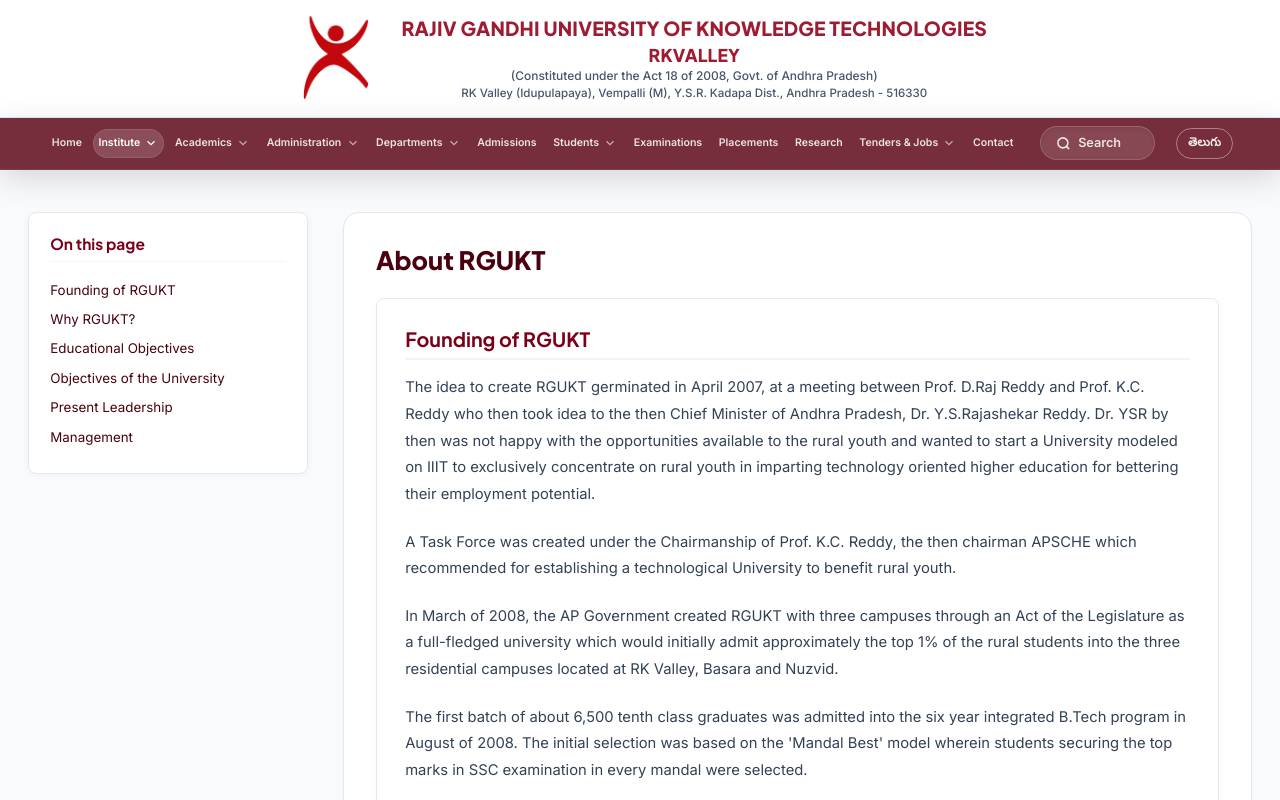
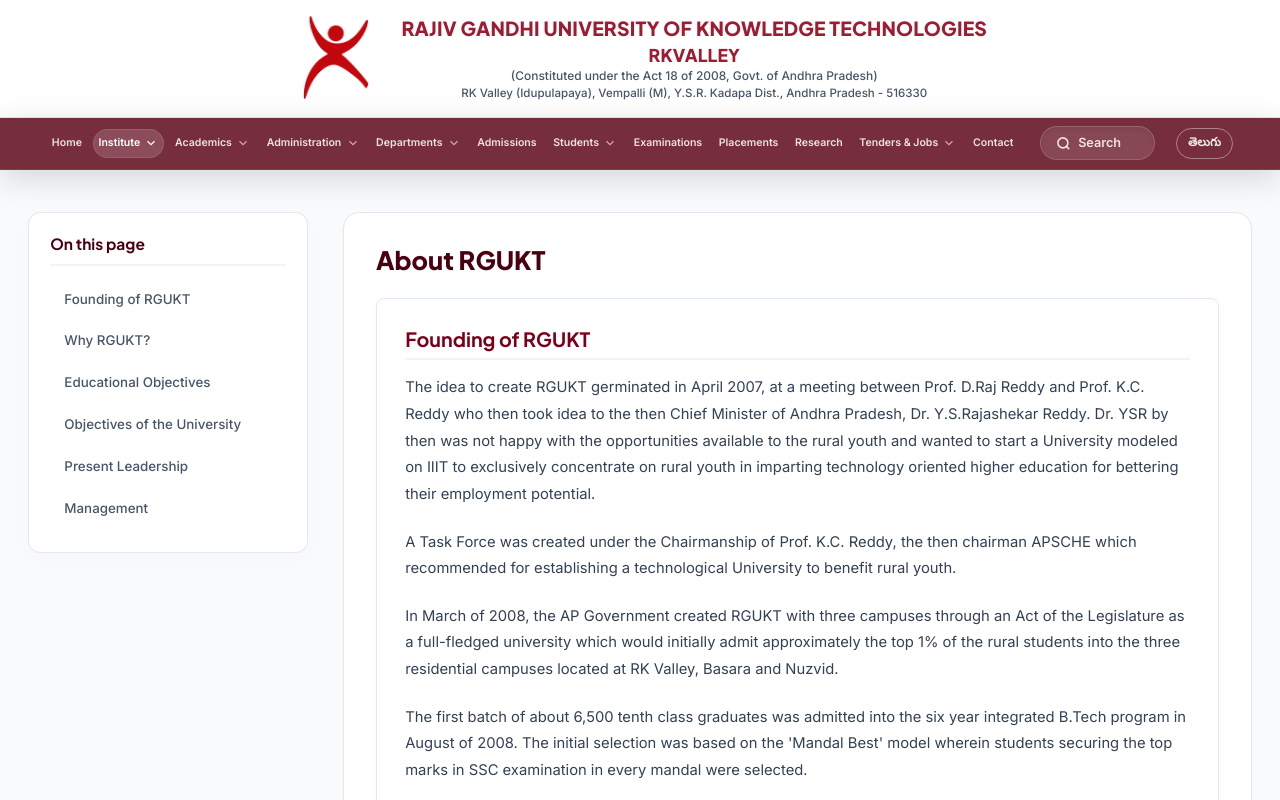
Before and after one commit to formsrgukt/RKVALLEY, a Next.js app: page /about in a window 1280 px wide. Shown: the top 800 px of the page. Built offline with nearby package versions, Linux system fonts and the light colour scheme.

Commit message:
Enhance About page index sidebar with professional hover effects and styling

```diff
--- a/src/app/(main)/about/page.tsx
+++ b/src/app/(main)/about/page.tsx
@@ -40,15 +40,15 @@
       <div style={{ padding: "0 2rem", width: "100%", maxWidth: "1600px", margin: "0 auto" }}>
         <div className="page-content-layout">
           {/* Index Sidebar */}
-          <aside style={{ position: "sticky", top: "100px", height: "fit-content", background: "#ffffff", border: "1px solid #e2e8f0", borderRadius: "8px", padding: "1.5rem", boxShadow: "0 2px 8px rgba(0,0,0,0.03)" }}>
-            <h4 style={{ fontSize: "1.1rem", fontWeight: 700, color: "var(--primary-maroon)", marginBottom: "1rem", borderBottom: "1px solid #f1f5f9", paddingBottom: "0.5rem" }}>On this page</h4>
-            <ul style={{ listStyle: "none", padding: 0, margin: 0, fontSize: "0.95rem", lineHeight: 2.2 }}>
-              <li><a href="#founding" style={{ color: "var(--primary-dark)", textDecoration: "none" }}>Founding of RGUKT</a></li>
-              <li><a href="#why-rgukt" style={{ color: "var(--primary-dark)", textDecoration: "none" }}>Why RGUKT?</a></li>
-              <li><a href="#educational-objectives" style={{ color: "var(--primary-dark)", textDecoration: "none" }}>Educational Objectives</a></li>
-              <li><a href="#university-objectives" style={{ color: "var(--primary-dark)", textDecoration: "none" }}>Objectives of the University</a></li>
-              <li><a href="#leadership" style={{ color: "var(--primary-dark)", textDecoration: "none" }}>Present Leadership</a></li>
-              <li><a href="#management" style={{ color: "var(--primary-dark)", textDecoration: "none" }}>Management</a></li>
+          <aside style={{ position: "sticky", top: "100px", height: "fit-content", background: "#ffffff", border: "1px solid #e2e8f0", borderRadius: "12px", padding: "1.5rem", boxShadow: "0 4px 15px rgba(0,0,0,0.02)" }}>
+            <h4 style={{ fontSize: "1.1rem", fontWeight: 700, color: "var(--primary-dark)", marginBottom: "1rem", borderBottom: "2px solid #f1f5f9", paddingBottom: "0.75rem" }}>On this page</h4>
+            <ul className="about-sidebar-nav">
+              <li><a href="#founding" className="about-sidebar-link">Founding of RGUKT</a></li>
+              <li><a href="#why-rgukt" className="about-sidebar-link">Why RGUKT?</a></li>
+              <li><a href="#educational-objectives" className="about-sidebar-link">Educational Objectives</a></li>
+              <li><a href="#university-objectives" className="about-sidebar-link">Objectives of the University</a></li>
+              <li><a href="#leadership" className="about-sidebar-link">Present Leadership</a></li>
+              <li><a href="#management" className="about-sidebar-link">Management</a></li>
             </ul>
           </aside>
 
--- a/src/app/globals.css
+++ b/src/app/globals.css
@@ -2523,3 +2523,17 @@
 
 /* Hide all extra Google Translate popups, frames, and icons */
 .goog-te-gadget-icon, .goog-te-menu-value, .goog-te-menu2, .goog-te-menu-frame, #goog-gt-vt, .VIpgJd-ZVi9od-aZ2wEe-wOHMyf, .VIpgJd-ZVi9od-aZ2wEe-wOHMyf-ti6hGc { display: none !important; }
+
+
+/* INDEX SIDEBAR */
+.index-sidebar { position: sticky; top: 100px; height: fit-content; background: #ffffff; border: 1px solid #e2e8f0; border-radius: 12px; padding: 1.5rem; box-shadow: 0 4px 12px rgba(0, 0, 0, 0.04); }
+.index-sidebar-title { font-size: 1.15rem; font-weight: 700; color: var(--primary-maroon); margin-bottom: 1.25rem; border-bottom: 2px solid #f1f5f9; padding-bottom: 0.75rem; }
+.index-sidebar-list { list-style: none; padding: 0; margin: 0; }
+.index-sidebar-link { display: block; padding: 0.6rem 0.8rem; margin-bottom: 0.25rem; font-size: 0.95rem; font-weight: 500; color: #475569; text-decoration: none; border-radius: 6px; transition: all var(--transition-fast); border-left: 3px solid transparent; }
+.index-sidebar-link:hover { background: #f8fafc; color: var(--primary-maroon); border-left-color: var(--primary-maroon); transform: translateX(2px); }
+
+
+/* About Page Sidebar */
+.about-sidebar-nav { list-style: none; padding: 0; margin: 0; }
+.about-sidebar-link { display: block; padding: 0.6rem 1rem; color: #475569; text-decoration: none; font-size: 0.95rem; font-weight: 500; border-radius: 6px; transition: all 0.2s ease; margin-bottom: 0.25rem; }
+.about-sidebar-link:hover { background: #f8fafc; color: var(--primary-maroon); transform: translateX(4px); }
```
